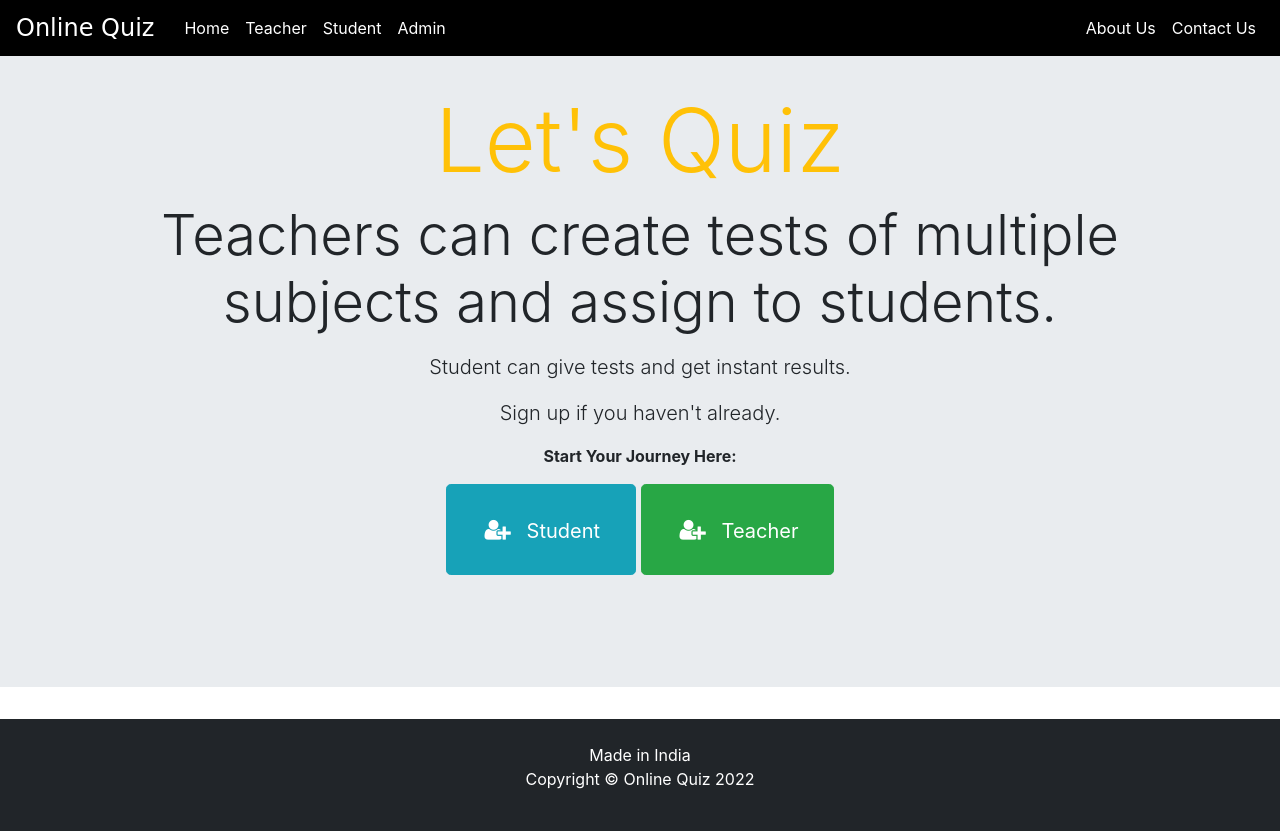
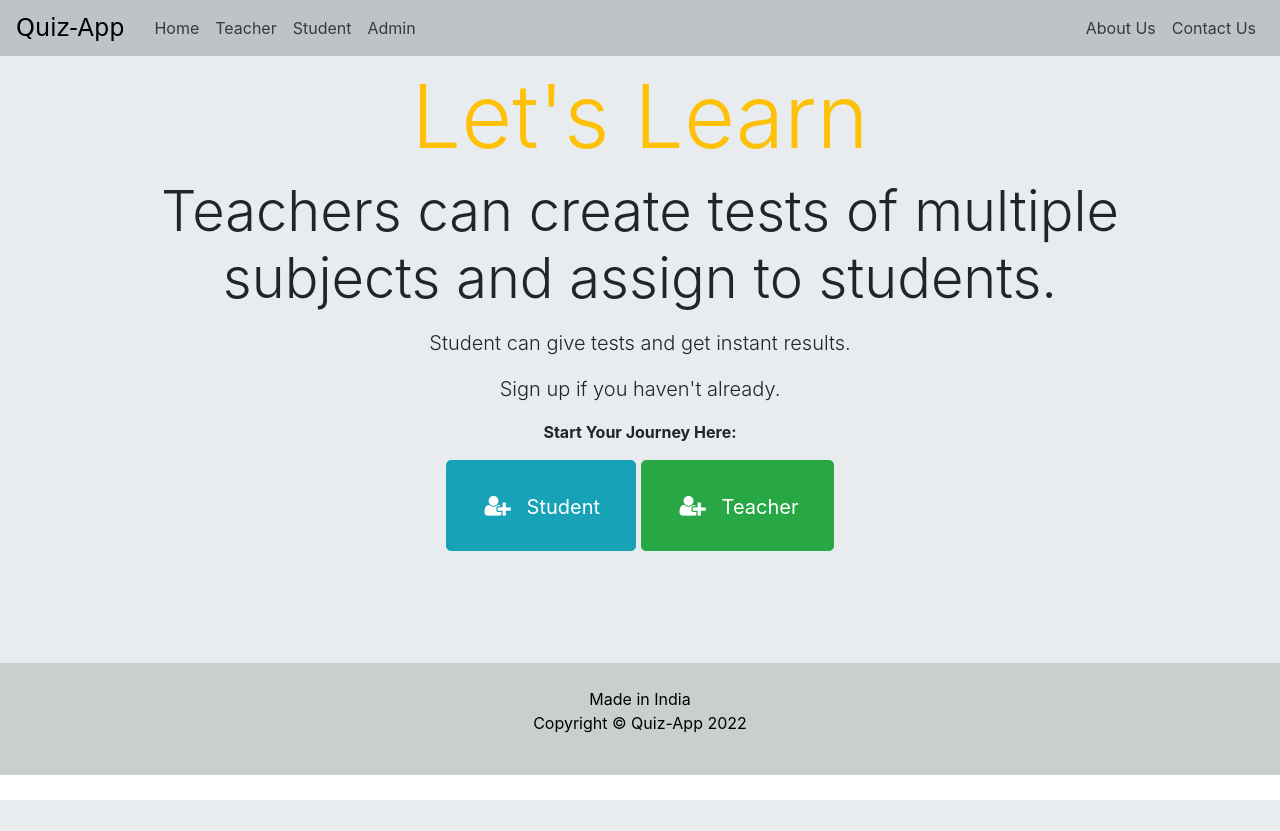
Before and after one commit to Mr-ram99/QuizApp, a Django app: page / in a window 1280 px wide. After the commit the page ends 800 px from the top, so only its background shows below. Run offline with Django 3.2, Linux system fonts and the light colour scheme; some libraries are stand-ins or nearby versions.

Commit message:
re-wamp-1

```diff
--- a/templates/quiz/footer.html
+++ b/templates/quiz/footer.html
@@ -1,19 +1,11 @@
 <!DOCTYPE html>
 <html>
-
 <head>
-
-
   <link rel="stylesheet" href="https://maxcdn.bootstrapcdn.com/font-awesome/4.7.0/css/font-awesome.min.css">
-
-
   <style>
-    /*---------------------------------------
-   Social section
------------------------------------------*/
     footer {
       padding: 0px 0px 0px 0px;
-      background-color: #212529;
+      background-color: #848d8f6e;
       margin: 0px;
     }
 
@@ -47,9 +39,9 @@
   <div class="container">
     <div class="row">
       <div class="col-md-12 col-sm-12">
-        <div style="color:#ffffff;" class="wow fadeInUp footer-copyright">
+        <div style="color:#000000;" class="wow fadeInUp footer-copyright">
           <p>Made in India <br>
-            Copyright &copy; Online Quiz 2022 </p><br>
+            Copyright &copy; Quiz-App 2022 </p><br>
         </div>
       </div>
     </div>
--- a/templates/quiz/index.html
+++ b/templates/quiz/index.html
@@ -1,7 +1,10 @@
 <!DOCTYPE html>
 {% load static %}
 <html lang="en" dir="ltr">
-
+  <head>
+    <meta charset="UTF-8">
+    <title>Quiz-App</title>
+  </head>
 <style>
   .jumbotron{
     margin-bottom: 0px;
@@ -9,10 +12,10 @@
 </style>
 <body>
   {% include "quiz/navbar.html" %}
-<br>
-<section id="section-jumbotron" class="jumbotron jumbotron-fluid d-flex justify-content-center align-items-center">
+
+<section id="section-jumbotron" class="jumbotron jumbotron-fluid d-flex justify-content-center align-items-center m-0">
   <div class="container text-center">
-    <h1 class="display-2 text-warning">Let's Quiz</h1>
+    <h1 class="display-2 text-warning">Let's Learn</h1>
     <p class="display-4 d-none d-sm-block">Teachers can create tests of multiple subjects and assign to students.</p>
     <p class="lead">Student can give tests and get instant results.</p>
 
--- a/templates/quiz/navbar.html
+++ b/templates/quiz/navbar.html
@@ -13,61 +13,49 @@
   <style type="text/css">
     .bs-example {
       margin: 0px;
+    }
 
+    .bg-dark {
+      background-color: #ffffff !important;
     }
-    .bg-dark {
-    background-color: #212529!important;
-}
+
     .navbar-brand {
       font-size: 20px;
       font-family: sans-serif;
 
     }
-    .nav-link:hover{
-      background-color: white;
-      color:black !important;
+
+    .nav-link:hover {
+      transform: scale(1.2);
     }
   </style>
 </head>
 
 <body>
-
-
-
   <div class="bs-example">
-    <nav class="navbar navbar-expand-md  navbar-dark fixed-top" style="background-color: #000000;">
-    <a style="color: #ffffff;text-decoration: none; " href="/"><font face = "Comic sans MS" size =" 5">Online Quiz</font><br /></a>
+    <nav class="navbar navbar-expand-md  navbar-dark fixed-top" style="background-color: #848d8f6e;">
+      <a style="color: #000000;text-decoration: none; " href="/">
+        <font face="Comic sans MS" size=" 5">Quiz-App</font><br />
+      </a>
       <button type="button" class="navbar-toggler" data-toggle="collapse" data-target="#navbarCollapse">
         <span class="navbar-toggler-icon"></span>
       </button>
 
       <div class="collapse navbar-collapse justify-content-between" id="navbarCollapse">
         <div class="navbar-nav">
-          <a style="
-          padding-left: 30px;
-      " href="/" class="nav-item nav-link text-white">Home</a>
-
-          <a href="/teacher/teacherclick" class="nav-item nav-link text-white">Teacher</a>
-          <a href="/student/studentclick" class="nav-item nav-link text-white">Student</a>
-          <a href="/adminclick" class="nav-item nav-link text-white">Admin</a>
-
-
+          <a style="padding-left: 30px;" href="/" class="nav-item nav-link text-dark">Home</a>
+          <a href="/teacher/teacherclick" class="nav-item nav-link text-dark">Teacher</a>
+          <a href="/student/studentclick" class="nav-item nav-link text-dark">Student</a>
+          <a href="/adminclick" class="nav-item nav-link text-dark">Admin</a>
         </div>
 
         <div class="navbar-nav">
-          <a href="/aboutus" class="nav-item nav-link text-white">About Us</a>
-          <a href="/contactus" class="nav-item nav-link text-white">Contact Us</a>
-
+          <a href="/aboutus" class="nav-item nav-link text-dark">About Us</a>
+          <a href="/contactus" class="nav-item nav-link text-dark">Contact Us</a>
         </div>
-
-
-
-
       </div>
     </nav>
   </div>
-
-
 </body>
 
 </html>
```
Also changed, not shown: README.md (deleted), 1 other file.
